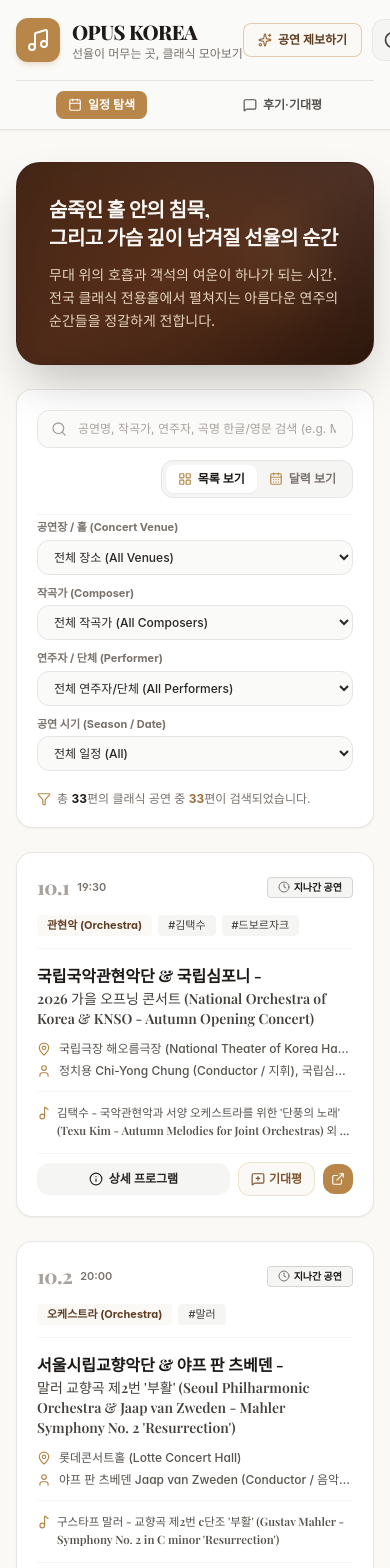
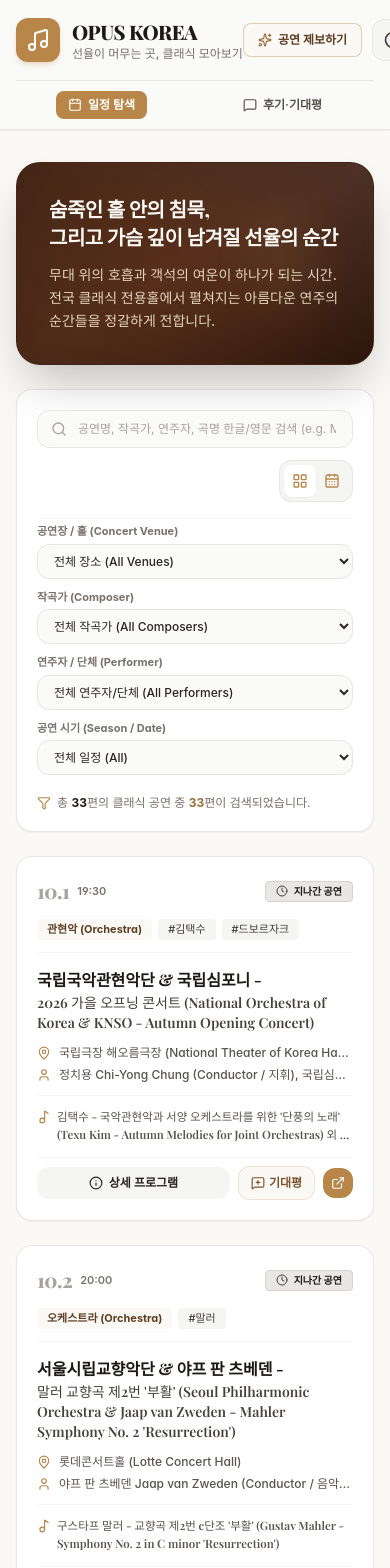
Before and after one commit to purple-found/cc, a React (Vite) app: page / in a window 390 px wide. Shown: the top 1568 px of the page. Built offline with nearby package versions, Linux system fonts and the light colour scheme; a web font is replaced by a local one.

Commit message:
feat: simplify viewmode buttons to icons only, refine past concert badge to soft gray, and center footer with aligned copyright

```diff
--- a/src/components/ConcertCard.jsx
+++ b/src/components/ConcertCard.jsx
@@ -31,9 +31,9 @@ export default function ConcertCard({ concert, onSelect, onOpenReview }) {
           {/* Status Badges */}
           <div className="flex items-center gap-1.5 flex-nowrap shrink-0">
             {displayStatus && (
-              <span className={`inline-flex items-center gap-1 px-2.5 py-0.5 rounded text-[10px] font-bold shrink-0 ${
+              <span className={`inline-flex items-center gap-1.5 px-2.5 py-0.5 rounded text-[10px] font-bold shrink-0 ${
                 displayStatus === '지나간 공연'
-                  ? 'bg-stone-100 dark:bg-stone-200 text-stone-900 border border-stone-300'
+                  ? 'bg-stone-200/90 dark:bg-stone-300 text-stone-900 border border-stone-300 dark:border-stone-400'
                   : displayStatus === '매진'
                   ? 'bg-rose-100 dark:bg-rose-950/60 text-rose-800 dark:text-rose-300 border border-rose-200/60 dark:border-rose-900/60'
                   : displayStatus === '매진임박'
@@ -41,7 +41,7 @@ export default function ConcertCard({ concert, onSelect, onOpenReview }) {
                   : 'bg-emerald-50 dark:bg-emerald-950/40 text-emerald-800 dark:text-emerald-300 border border-emerald-200/70 dark:border-emerald-800/60'
               }`}>
                 {displayStatus === '지나간 공연' ? (
-                  <Clock className="w-3 h-3 text-stone-500 shrink-0" />
+                  <Clock className="w-3 h-3 text-stone-700 shrink-0" />
                 ) : displayStatus === '예매중' ? (
                   <CheckCircle2 className="w-3 h-3 text-emerald-500 shrink-0" />
                 ) : null}
--- a/src/components/ConcertDetailModal.jsx
+++ b/src/components/ConcertDetailModal.jsx
@@ -53,10 +53,10 @@ export default function ConcertDetailModal({ concert, onClose, onOpenReview, rel
                     ? 'bg-stone-200 text-stone-900 border border-stone-300'
                     : displayStatus === '예매중'
                     ? 'bg-emerald-950/70 text-emerald-300 border border-emerald-500/40'
-                    : 'bg-stone-800 text-concert-300 border border-concert-500/30'
+                    : 'bg-rose-950/70 text-rose-300 border border-rose-500/40'
                 }`}>
                   {displayStatus === '지나간 공연' ? (
-                    <Clock className="w-3.5 h-3.5 text-stone-600 shrink-0" />
+                    <Clock className="w-3.5 h-3.5 text-stone-700 shrink-0" />
                   ) : displayStatus === '예매중' ? (
                     <CheckCircle2 className="w-3.5 h-3.5 text-emerald-400 shrink-0" />
                   ) : null}
--- a/src/components/FilterBar.jsx
+++ b/src/components/FilterBar.jsx
@@ -108,26 +108,28 @@ export default function FilterBar({
           <div className="flex items-center bg-stone-100 dark:bg-hall-850 p-1 rounded-xl border border-stone-200 dark:border-hall-700 shrink-0">
             <button
               onClick={() => setViewMode('cards')}
-              className={`flex items-center gap-1.5 px-3 py-1.5 rounded-lg text-xs font-semibold transition-all shrink-0 ${
+              className={`p-2 rounded-lg text-xs font-semibold transition-all shrink-0 ${
                 viewMode === 'cards'
                   ? 'bg-white dark:bg-hall-700 text-stone-900 dark:text-stone-50 shadow-sm'
                   : 'text-stone-500 dark:text-stone-400 hover:text-stone-800'
               }`}
+              title="목록 보기"
+              aria-label="목록 보기"
             >
-              <LayoutGrid className="w-3.5 h-3.5 text-concert-500" />
-              <span className="shrink-0">목록 보기</span>
+              <LayoutGrid className="w-4 h-4 text-concert-500" />
             </button>
 
             <button
               onClick={() => setViewMode('calendar')}
-              className={`flex items-center gap-1.5 px-3 py-1.5 rounded-lg text-xs font-semibold transition-all shrink-0 ${
+              className={`p-2 rounded-lg text-xs font-semibold transition-all shrink-0 ${
                 viewMode === 'calendar'
                   ? 'bg-white dark:bg-hall-700 text-stone-900 dark:text-stone-50 shadow-sm'
                   : 'text-stone-500 dark:text-stone-400 hover:text-stone-800'
               }`}
+              title="달력 보기"
+              aria-label="달력 보기"
             >
-              <CalendarDays className="w-3.5 h-3.5 text-concert-500" />
-              <span className="shrink-0">달력 보기</span>
+              <CalendarDays className="w-4 h-4 text-concert-500" />
             </button>
           </div>
         </div>
--- a/src/components/Footer.jsx
+++ b/src/components/Footer.jsx
@@ -3,12 +3,12 @@ import { Music, Shield, Heart } from 'lucide-react';
 
 export default function Footer({ onOpenAdminAuth }) {
   return (
-    <footer className="mt-20 border-t border-stone-200 dark:border-hall-800 bg-white/60 dark:bg-hall-950/60 backdrop-blur-sm py-12 transition-colors">
+    <footer className="mt-20 border-t border-stone-200 dark:border-hall-800 bg-white/60 dark:bg-hall-950/60 backdrop-blur-sm py-12 transition-colors relative">
       <div className="max-w-7xl mx-auto px-4 sm:px-6 lg:px-8">
-        <div className="flex flex-col gap-6">
+        {/* Centered Footer Content Wrapper */}
+        <div className="flex flex-col items-center justify-center">
+          <div className="inline-flex flex-col gap-3">
             {/* Top row: Brand */}
-          <div className="flex items-center justify-between">
-            {/* Logo & Brand (Scaled to 80% size for refined footer proportion) */}
             <div className="flex items-center gap-2.5">
               <div className="w-9 h-9 rounded-lg bg-concert-500 text-white flex items-center justify-center shadow-md shadow-concert-500/20 shrink-0">
                 <Music className="w-4.5 h-4.5" />
@@ -25,7 +25,15 @@ export default function Footer({ onOpenAdminAuth }) {
               </div>
             </div>
 
-            {/* Hidden admin access trigger on far right */}
+            {/* Bottom row: Copyright aligned with music icon starting line */}
+            <div className="text-xs text-stone-400 dark:text-stone-500 tracking-tight text-left">
+              <span>© 2026 OPUS KOREA. 모든 음악의 울림과 함께합니다.</span>
+            </div>
+          </div>
+        </div>
+
+        {/* Hidden admin access trigger positioned unobtrusively on bottom-right corner */}
+        <div className="absolute right-4 sm:right-8 bottom-6">
           <button
             onClick={onOpenAdminAuth}
             className="p-1 text-stone-300 hover:text-stone-500 dark:text-hall-700 dark:hover:text-hall-400 transition-colors rounded opacity-40 hover:opacity-100 focus:outline-none shrink-0"
@@ -35,12 +43,6 @@ export default function Footer({ onOpenAdminAuth }) {
             <Shield className="w-3.5 h-3.5" />
           </button>
         </div>
-
-          {/* Bottom row: Copyright aligned perfectly with top music icon's starting point */}
-          <div className="text-xs text-stone-400 dark:text-stone-500 tracking-tight">
-            <span>© 2026 OPUS KOREA. 모든 음악의 울림과 함께합니다.</span>
-          </div>
-        </div>
       </div>
     </footer>
   );
```
Lines whose indentation alone changed are shown as unchanged.
